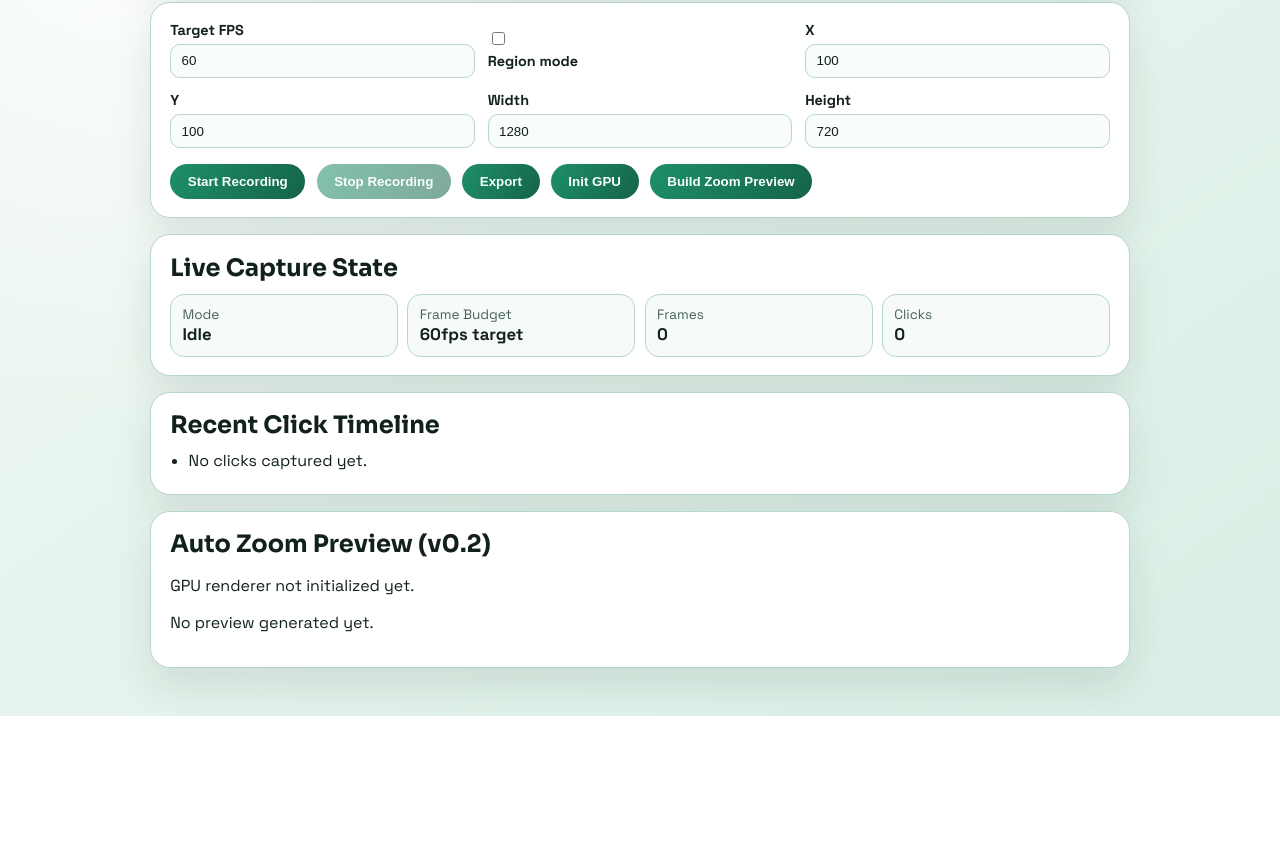
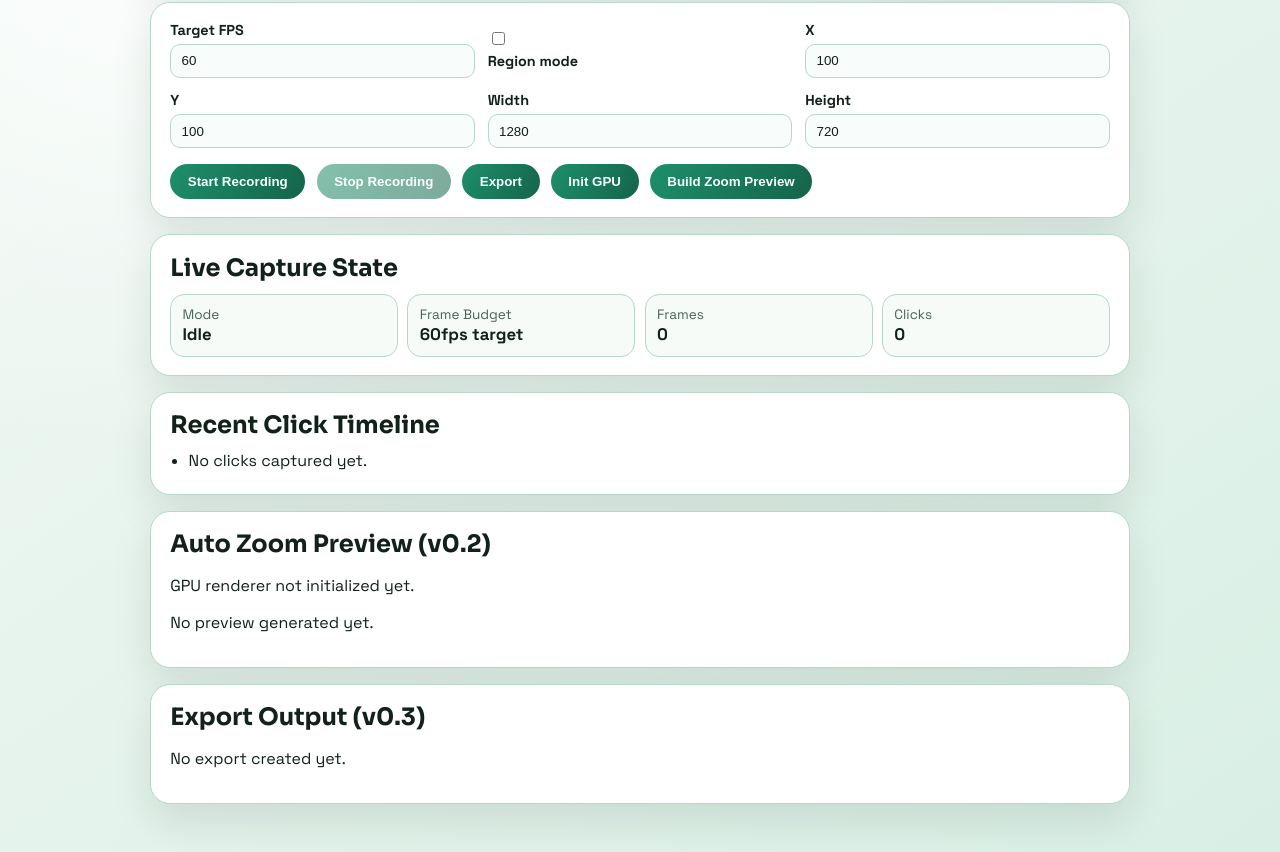
Before and after one commit to xsuneth/SmoothShot, a React (Vite) app: page / in a window 1280 px wide. Shown: the part 166-1018 px from the top of the page. Before the commit the page ends 882 px from the top, so only its background shows below. Built offline with nearby package versions, Linux system fonts and the light colour scheme.

Commit message:
feat(v0.3-ui): show export output metadata

```diff
--- a/src/App.tsx
+++ b/src/App.tsx
@@ -59,6 +59,14 @@ type ZoomPreviewResponse = {
   profile: ZoomProfile;
 };
 
+type ExportRecordingResponse = {
+  outputPath: string;
+  framesExported: number;
+  width: number;
+  height: number;
+  targetFps: number;
+};
+
 function App() {
   const [recording, setRecording] = useState(false);
   const [status, setStatus] = useState<RecordingStatus>({
@@ -71,6 +79,7 @@ function App() {
   const [timeline, setTimeline] = useState<ClickEvent[]>([]);
   const [gpuStatus, setGpuStatus] = useState<GpuInitStatus | null>(null);
   const [zoomPreview, setZoomPreview] = useState<ZoomPreviewResponse | null>(null);
+  const [lastExport, setLastExport] = useState<ExportRecordingResponse | null>(null);
   const [message, setMessage] = useState("Ready for capture.");
   const [fps, setFps] = useState(60);
   const [regionEnabled, setRegionEnabled] = useState(false);
@@ -136,7 +145,16 @@ function App() {
 
   async function exportRecording() {
     try {
-      await invoke("export_recording");
+      const exportResult = await invoke<ExportRecordingResponse>("export_recording", {
+        request: {
+          maxZoom: 1.85,
+          zoomInMs: 180,
+          holdMs: 120,
+          zoomOutMs: 260,
+        },
+      });
+      setLastExport(exportResult);
+      setMessage(`Export completed: ${exportResult.outputPath}`);
     } catch (error) {
       setMessage(String(error));
     }
@@ -334,6 +352,19 @@ function App() {
           </>
         )}
       </section>
+
+      <section className="timeline-card">
+        <h2>Export Output (v0.3)</h2>
+        {!lastExport && <p>No export created yet.</p>}
+        {lastExport && (
+          <ul>
+            <li>Path: {lastExport.outputPath}</li>
+            <li>Frames: {lastExport.framesExported.toLocaleString()}</li>
+            <li>Video: {lastExport.width}x{lastExport.height}</li>
+            <li>FPS target: {lastExport.targetFps}</li>
+          </ul>
+        )}
+      </section>
     </main>
   );
 }
```
